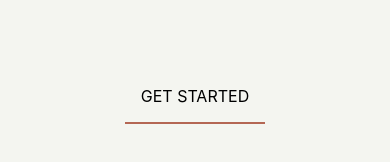
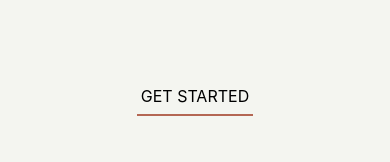
Before and after one commit to codetrainafrica/ampersand-contact-rn-demo, a React Native app: screen /Welcome in a window 390 px wide. Shown: the part 606-768 px from the top of the page. Built offline with nearby package versions, Linux system fonts and the light colour scheme.

Commit message:
restyle Button component

```diff
--- a/package.json
+++ b/package.json
@@ -18,6 +18,7 @@
     "react-dom": "17.0.1",
     "react-native": "0.64.3",
     "react-native-gesture-handler": "~1.10.2",
+    "react-native-keyboard-spacer": "^0.4.1",
     "react-native-safe-area-context": "3.3.2",
     "react-native-screens": "~3.8.0",
     "react-native-web": "0.17.1"
--- a/src/components/Button.js
+++ b/src/components/Button.js
@@ -14,7 +14,8 @@ const Button = ({ text, onPress, containerStyle, textStyle }) => {
 
 const styles = StyleSheet.create({
   container: {
-    padding: 16,
+    paddingHorizontal: 4,
+    paddingVertical: 8,
     borderBottomColor: "#b46754",
     borderBottomWidth: 2,
   },
```
Also changed, not shown: 1 other file (tests, documents, lock files or other folders).
